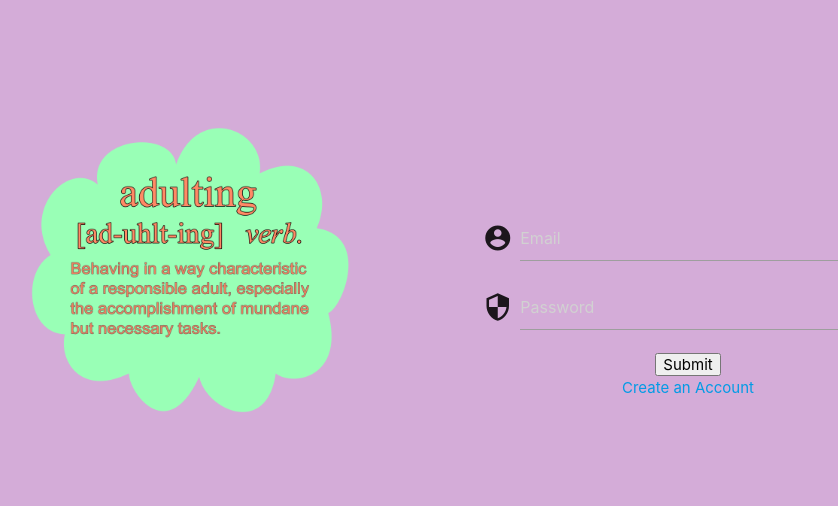
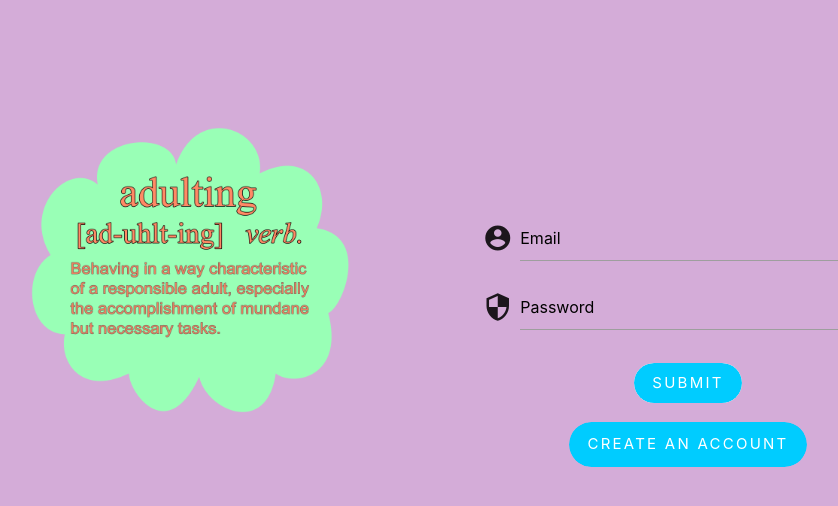
Before and after one commit to andrewtkemp/adulting, a React (Create React App) app in the folder client/: page /login in a window 1280 px wide. Shown: the top 506 px of the page, without its empty margins (176-1014 px from the left). Built offline with nearby package versions, Linux system fonts and the light colour scheme.

Commit message:
login page completed

```diff
--- a/client/src/pages/Loginstyles.css
+++ b/client/src/pages/Loginstyles.css
@@ -11,12 +11,63 @@
 
 .button{
     padding-top: 50px !important;
+
 }
 
 .sign{
     padding-top: 150px !important;
 }
 
+.submit {
+    display: inline-block;
+    padding: 0.75rem 1.25rem;
+    margin: 0.65rem;
+    border-radius: 10rem;
+    color: #fff;
+    text-transform: uppercase;
+    font-size: 1rem;
+    letter-spacing: 0.15rem;
+    transition: all 0.3s;
+    position: relative;
+    overflow: hidden;
+    z-index: 1;
+    border: none;
+    cursor: pointer;
+  }
+  .submit:after {
+    content: "";
+    position: absolute;
+    bottom: 0;
+    left: 0;
+    width: 100%;
+    height: 100%;
+    background-color: #0cf;
+    border-radius: 10rem;
+    z-index: -2;
+  }
+  .submit:before {
+    content: "";
+    position: absolute;
+    bottom: 0;
+    left: 0;
+    width: 0%;
+    height: 100%;
+    background-color: #008fb3;
+    transition: all 0.3s;
+    border-radius: 10rem;
+    z-index: -1;
+  }
+  .submit:hover {
+    color: #fff;
+  }
+  .submit:hover:before {
+    width: 100%;
+  }
+
+
+::placeholder{
+    color:black
+}
 body{
-    background-color:rgb(212, 172, 216);
+    background-color:rgb(235, 211, 236);
 }
--- a/client/src/pages/Signup.js
+++ b/client/src/pages/Signup.js
@@ -2,7 +2,7 @@
 import axios from "axios";
 import { useState } from "react";
 import "./Signup.css";
-
+import signUpPic from "../assets/adultingStatus.png"
 import { Redirect } from "react-router-dom";
 
 
@@ -36,7 +36,8 @@
 
     return (
         <div>
-            <div className="row">
+     <img src={signUpPic} className="materialboxed" width="325" />
+        <div className="row">
                 <div className="input-field col s6">
                     <input name="newFirstName" onChange={e => setnewFirstName(e.target.value)} placeholder="First Name" id="first_name" type="text" className="validate" />
                     <label for="first_name"></label>
--- a/client/src/pages/login.js
+++ b/client/src/pages/login.js
@@ -48,15 +48,17 @@
                 </div>
                 <div className="input-field ">
                     <i className="material-icons prefix">security</i>
-                    <input name="password" placeholder="Password" onChange= {e => setPassword(e.target.value)}id="icon_prefix" type="text" className="validate"></input>
+                    <input name="password" placeholder="Password" onChange={e => setPassword(e.target.value)} id="icon_prefix" type="text" className="validate"></input>
                 </div>
-                    <button onClick={handleSubmit}>Submit </button>
+                <button className="submit" onClick={handleSubmit}>Submit </button>
 
-                </div>
-                <div>
-                <Link className="sign" to="/signup">Create an Account</Link>
-                </div>
             </div>
+
+
+            <div>
+                <Link className="submit" to="/signup">Create an Account</Link>
+            </div>
+        </div>
 
 
 
```
